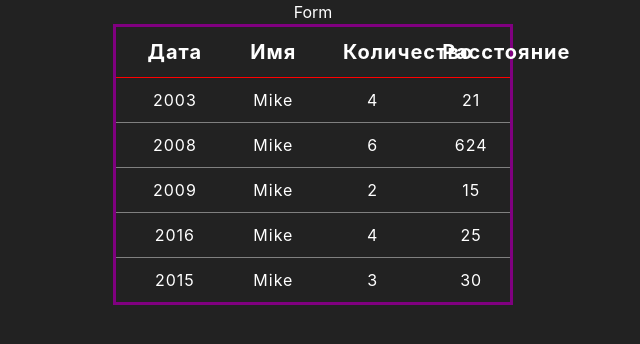
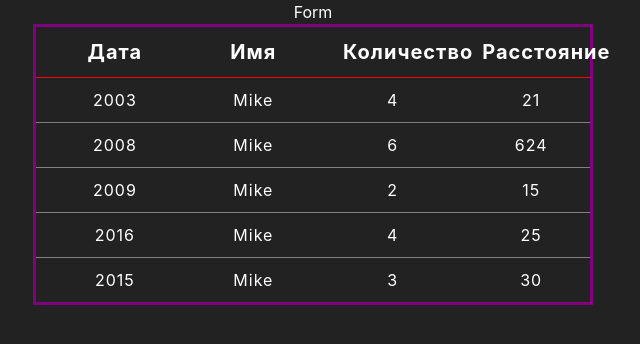
Before and after one commit to Kniferrr/TableWelbeX, a React app: page / in a window 1280 px wide. Shown: the whole page, without its empty margins (327-967 px from the left). Built offline with nearby package versions, Linux system fonts and the light colour scheme.

Commit message:
Made the basis of the table, sorting by table header

```diff
--- a/package.json
+++ b/package.json
@@ -2,6 +2,7 @@
   "name": "welbex",
   "version": "0.1.0",
   "private": true,
+   "homepage": ".",
   "dependencies": {
     "@reduxjs/toolkit": "^1.8.3",
     "@testing-library/jest-dom": "^5.16.4",
--- a/src/components/App/App.css
+++ b/src/components/App/App.css
@@ -1,5 +1,5 @@
 .App {
-  width: 50vh;
+  width: 70vh;
   margin: auto;
   text-align: center;
 }
```
Also changed, not shown: docs/index.html (+1 -1 lines), docs/asset-manifest.json, docs/static/js/main.6a796af0.js.LICENSE.txt (renamed from docs/static/js/main.fcc705bd.js.LICENSE.txt), 8 other files.
